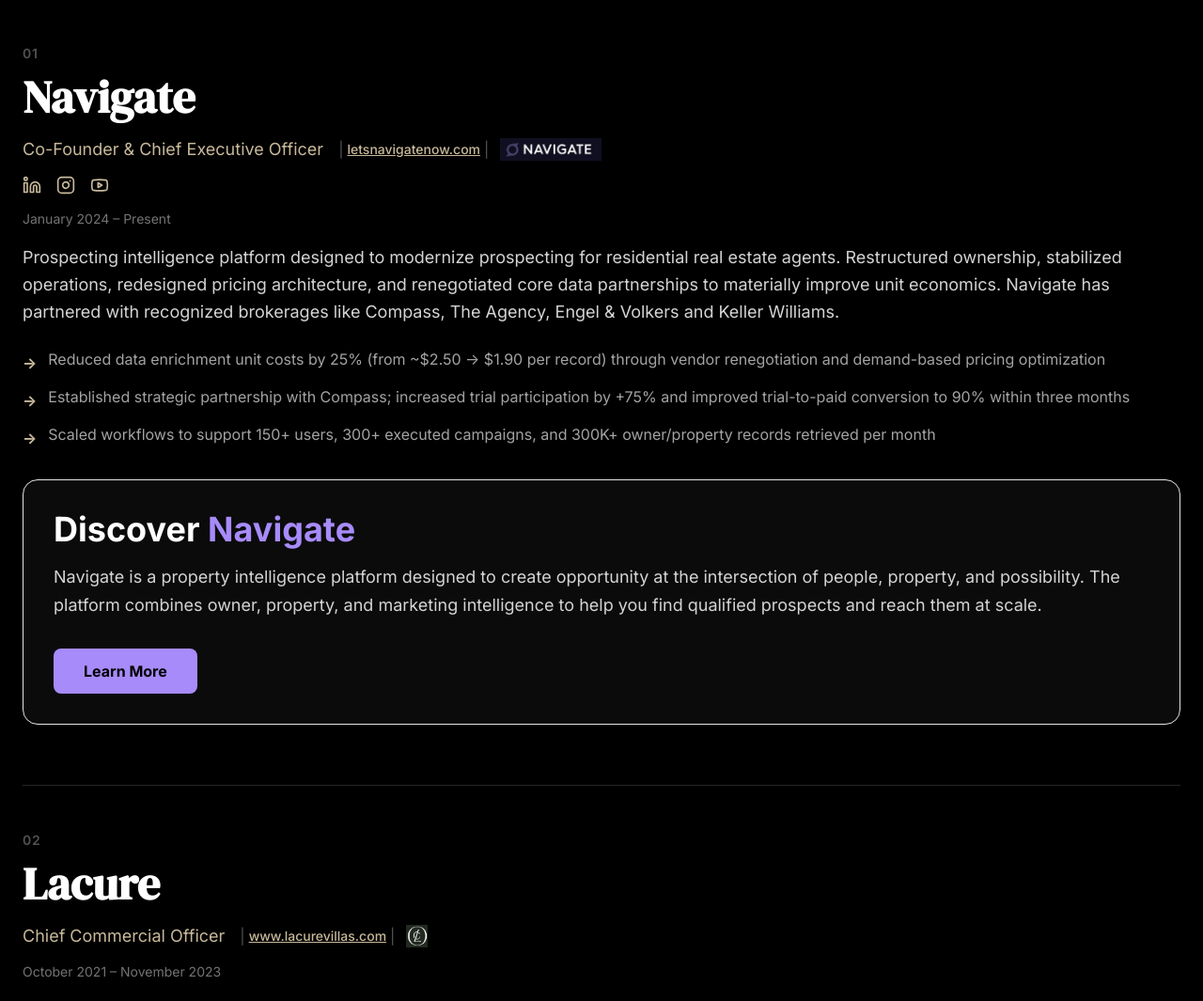
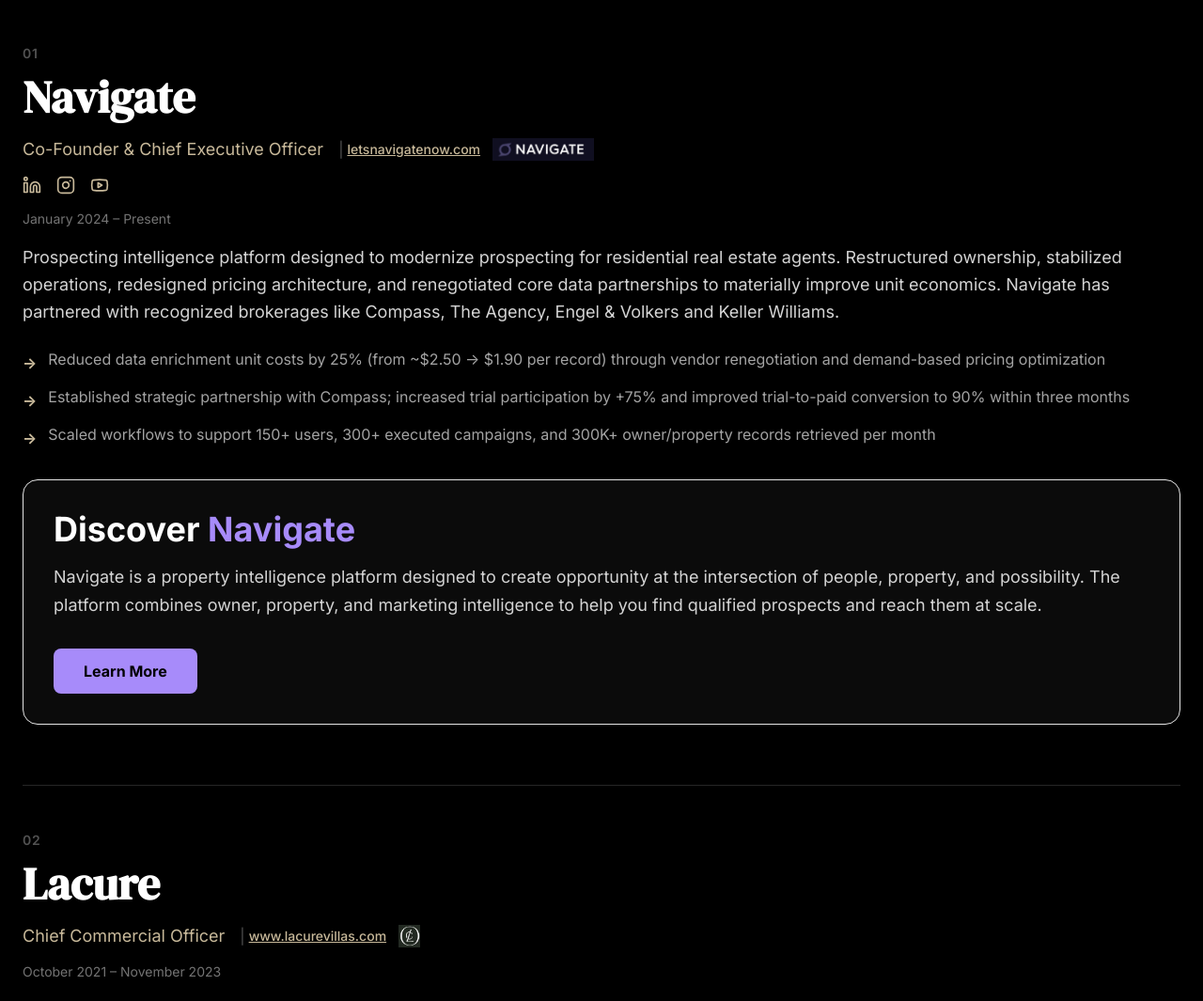
Before and after one commit to letsnavigatebmw/brandonmweaver, a React (Vite) app: page / in a window 1280 px wide. Shown: the part 4060-5125 px from the top of the page at 94% size. Built offline with nearby package versions, Linux system fonts and the light colour scheme.

Commit message:
Move logos closer to divider line

```diff
--- a/src/components/Projects.jsx
+++ b/src/components/Projects.jsx
@@ -142,7 +142,7 @@ Prior roles include Chief Commercial Officer at Lacure, executive leadership at
                             <img
                               src={experiences[0].logo}
                               alt={experiences[0].name}
-                              className="h-8 md:h-10 w-auto px-3 py-2 rounded bg-black -ml-1"
+                              className="h-8 md:h-10 w-auto px-3 py-2 rounded bg-black -ml-3"
                               style={['Sonder Hospitality', 'Bonotel Exclusive Travel'].includes(experiences[0].name) ? { filter: 'brightness(0.6)' } : {}}
                             />
                           </>
@@ -281,7 +281,7 @@ Prior roles include Chief Commercial Officer at Lacure, executive leadership at
                           <img
                             src={exp.logo}
                             alt={exp.name}
-                            className="h-8 md:h-10 w-auto px-3 py-2 rounded bg-black -ml-1"
+                            className="h-8 md:h-10 w-auto px-3 py-2 rounded bg-black -ml-3"
                             style={['Sonder Hospitality', 'Bonotel Exclusive Travel'].includes(exp.name) ? { filter: 'brightness(0.6)' } : {}}
                           />
                         </>
```
